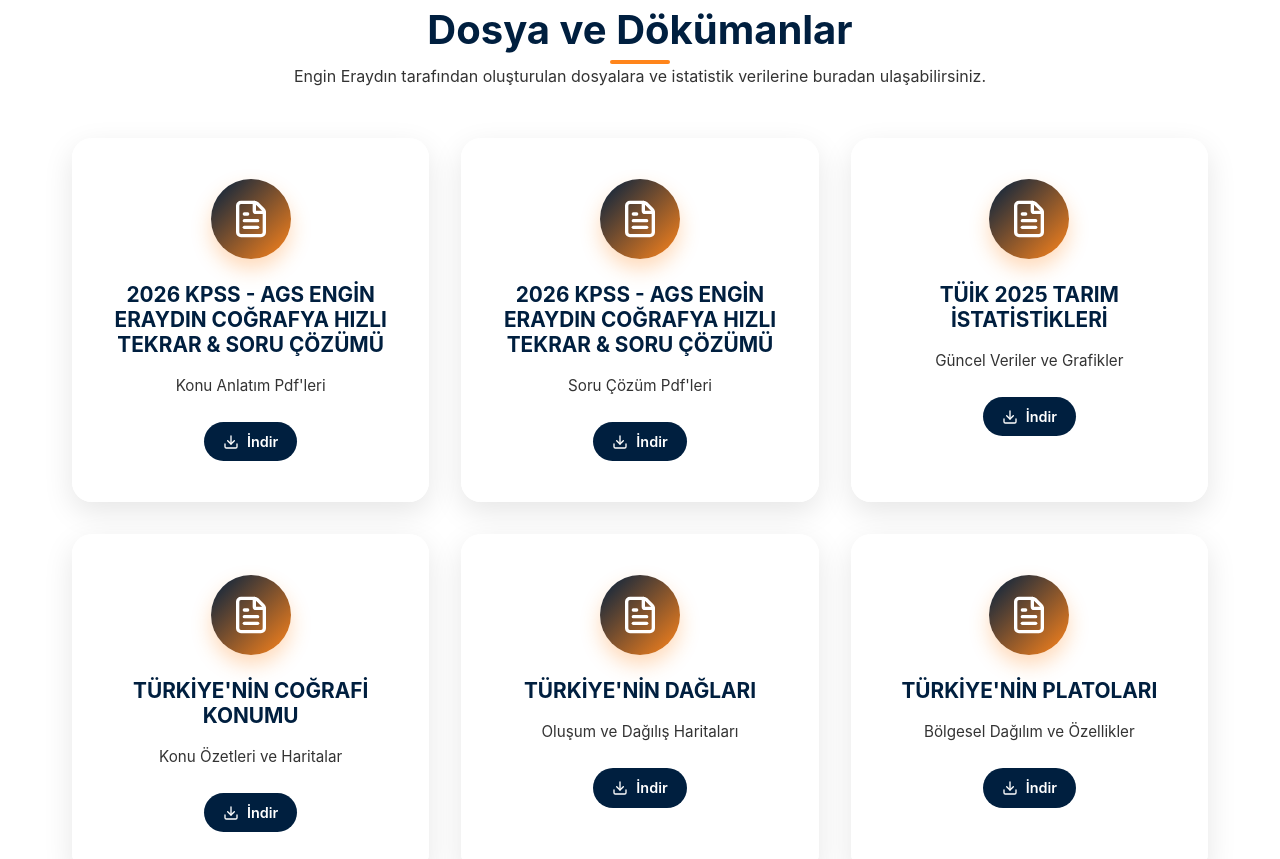
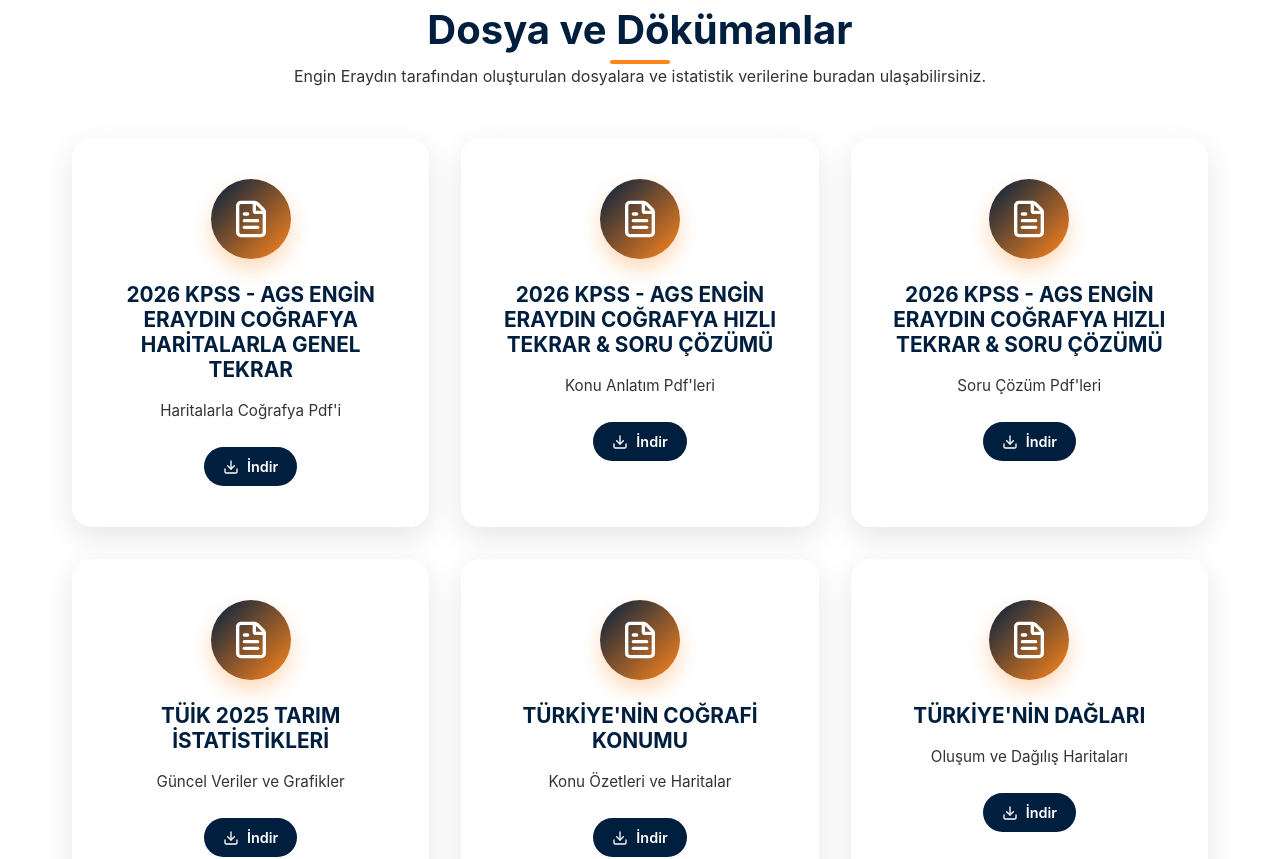
Before and after one commit to alieraydin/engineraydinweb, a React (Vite) app: page / in a window 1280 px wide. Shown: the part 4280-5139 px from the top of the page. Built offline with nearby package versions, Linux system fonts and the light colour scheme.

Commit message:
Content Update: Added new 2026 KPSS Haritalarla Genel Tekrar document

```diff
--- a/src/App.jsx
+++ b/src/App.jsx
@@ -203,54 +203,60 @@
 const DOCUMENTS = [
   {
     id: 1,
+    title: "2026 KPSS - AGS ENGİN ERAYDIN COĞRAFYA HARİTALARLA GENEL TEKRAR",
+    subtitle: "Haritalarla Coğrafya Pdf'i",
+    link: "https://drive.google.com/file/d/18MU78pzeV-epWZAPk4JTUIrGyTFaQFVa/view"
+  },
+  {
+    id: 2,
     title: "2026 KPSS - AGS ENGİN ERAYDIN COĞRAFYA HIZLI TEKRAR & SORU ÇÖZÜMÜ",
     subtitle: "Konu Anlatım Pdf'leri",
     link: "https://drive.google.com/file/d/128XEy7Ti7u_8hXu3-JGGYkzVx6alEPF8/view?usp=drive_link"
   },
   {
-    id: 2,
+    id: 3,
     title: "2026 KPSS - AGS ENGİN ERAYDIN COĞRAFYA HIZLI TEKRAR & SORU ÇÖZÜMÜ",
     subtitle: "Soru Çözüm Pdf'leri",
     link: "https://drive.google.com/file/d/140L_AcmigMQJY10mQupySx1T_7vCkRnG/view?usp=drive_link"
   },
   {
-    id: 3,
+    id: 4,
     title: "TÜİK 2025 TARIM İSTATİSTİKLERİ",
     subtitle: "Güncel Veriler ve Grafikler",
     link: "https://drive.google.com/file/d/1-qRQrGQqYJS8i8yXpT_fzHLUGkchTCpN/view?usp=drive_link"
   },
   {
-    id: 4,
+    id: 5,
     title: "TÜRKİYE'NİN COĞRAFİ KONUMU",
     subtitle: "Konu Özetleri ve Haritalar",
     link: "https://drive.google.com/file/d/1OfJl99RUVUDVMHExdezvOBplH2rEx08I/view?usp=drive_link"
   },
   {
-    id: 5,
+    id: 6,
     title: "TÜRKİYE'NİN DAĞLARI",
     subtitle: "Oluşum ve Dağılış Haritaları",
     link: "https://drive.google.com/file/d/1TFixuiIO3NlNDooE9_TgqgJ1u6-gqA5c/view?usp=drive_link"
   },
   {
-    id: 6,
+    id: 7,
     title: "TÜRKİYE'NİN PLATOLARI",
     subtitle: "Bölgesel Dağılım ve Özellikler",
     link: "https://drive.google.com/file/d/1ycIA8flvN8cp1fa3LJnEbQ5JGInD0BNP/view?usp=drive_link"
   },
   {
-    id: 7,
+    id: 8,
     title: "TÜRKİYE'NİN OVALARI",
     subtitle: "Delta ve Tektonik Ovalar Rehberi",
     link: "https://drive.google.com/file/d/1KTZXd9Bnu_wduceez-teKD7JdFvFvdFU/view?usp=drive_link"
   },
   {
-    id: 8,
+    id: 9,
     title: "TÜRKİYE'NİN BİTKİLERİ",
     subtitle: "Flora Çeşitliliği ve Dağılışı",
     link: "https://drive.google.com/file/d/1J6t2yX8pvVlF0m1FkhAMiHP13z_Toylm/view?usp=drive_link"
   },
   {
-    id: 9,
+    id: 10,
     title: "TÜRKİYE'DE TOPRAK",
     subtitle: "Toprak Tipleri ve Verimlilik Analizi",
     link: "https://drive.google.com/file/d/1Y2F5aLZ3BgQSl2lmolH6J2Zj0HshVeER/view?usp=drive_link"
```
